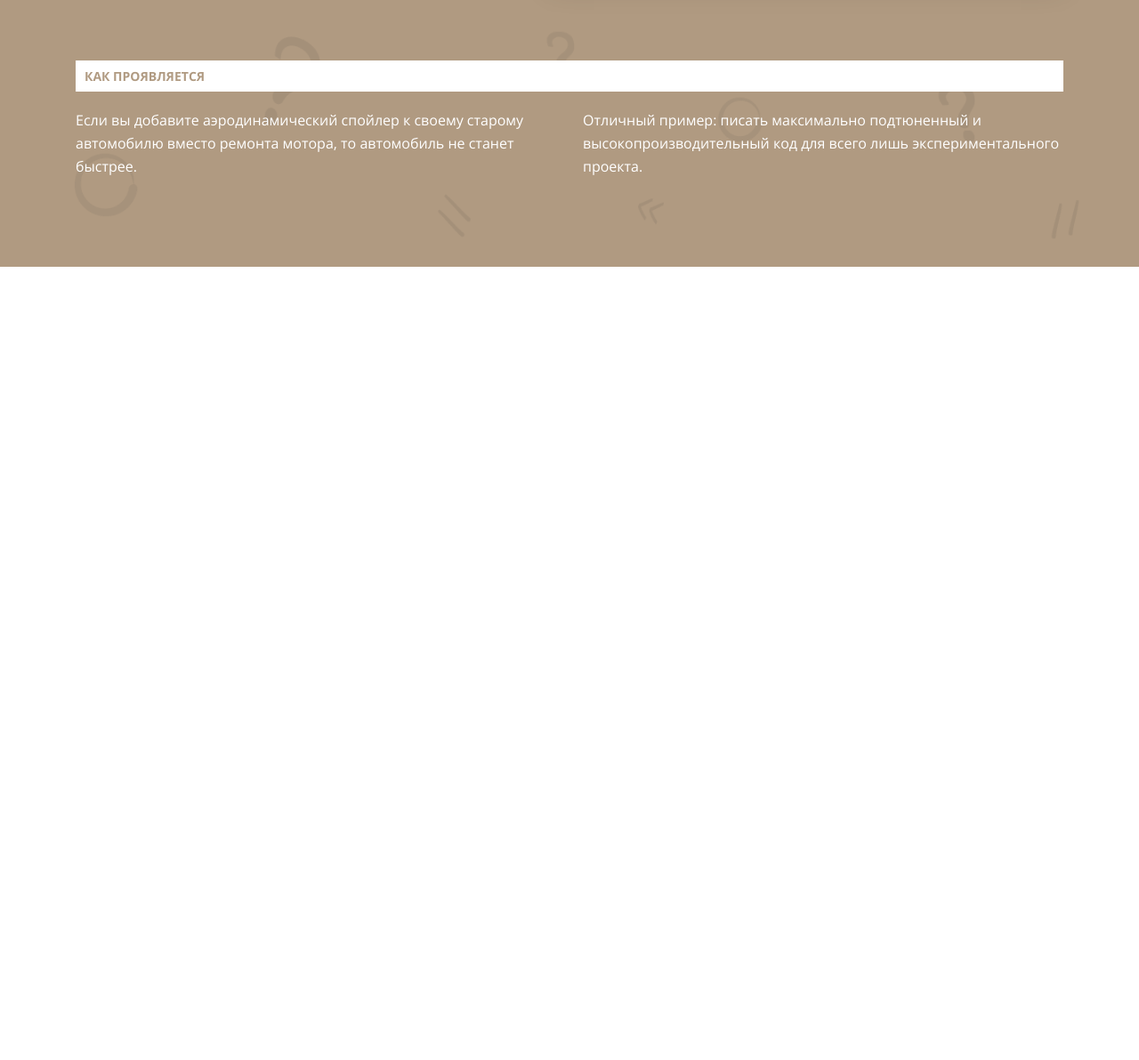
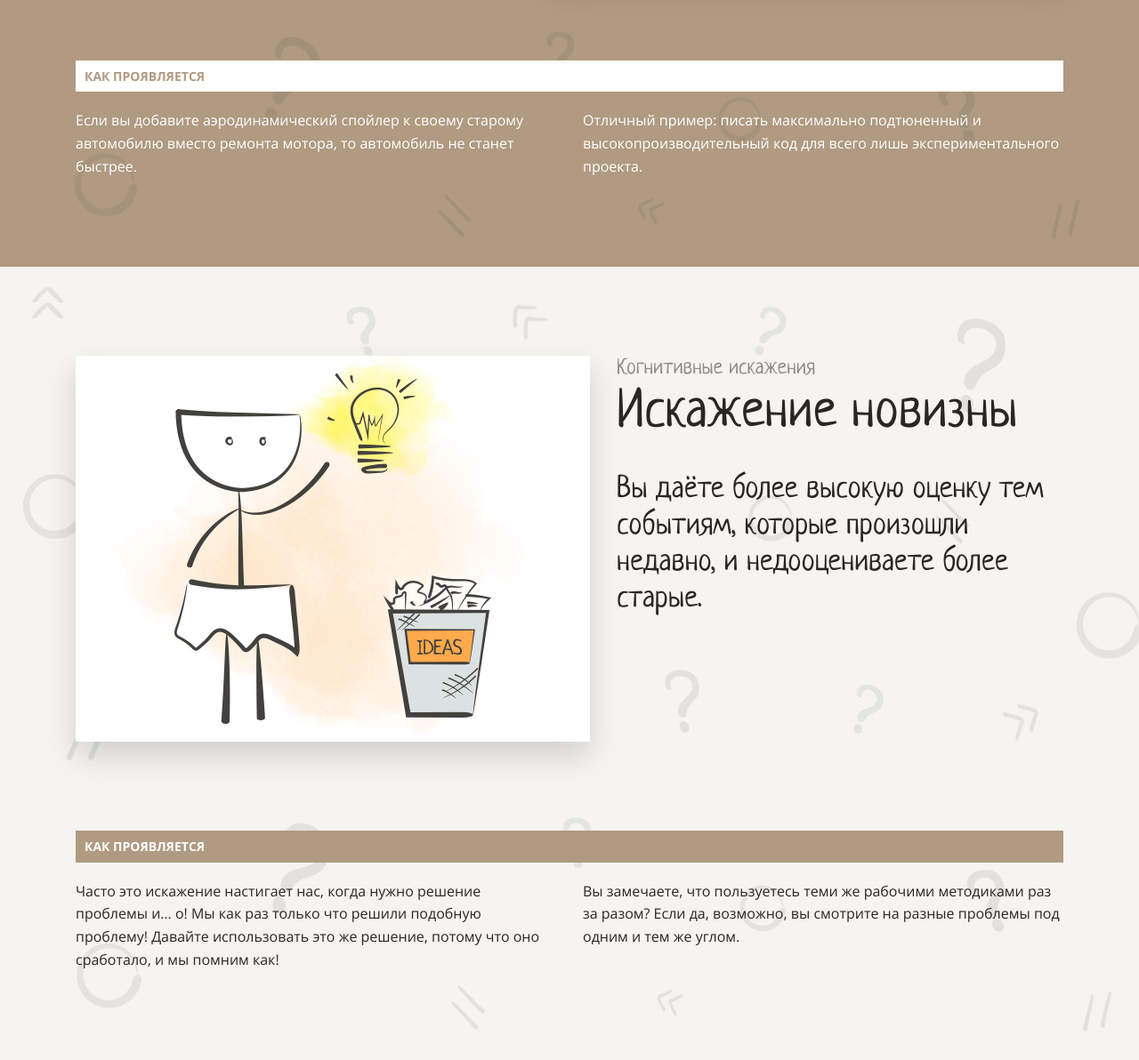
Before and after one commit to kzhvnkv/layout-designer-project-lvl1, a website: page src/index.html in a window 1280 px wide. Shown: the part 4236-5428 px from the top of the page at 89% size. Before the commit the page ends 4536 px from the top, so only its background shows below. Drawn offline with Linux system fonts and the light colour scheme.

Commit message:
distortion-of-novelty

```diff
--- a/src/index.html
+++ b/src/index.html
@@ -39,7 +39,6 @@
             </div>
         </div>
     </section>
-
 
     <section class="section section--no-before navigation" id="navigation">
         <div class="container">
@@ -96,7 +95,6 @@
         </div>
     </section>
 
-
     <section class="section ikea-effect effects" id="ikea-effect">
         <div class="container">
             <div class="section__main">
@@ -121,7 +119,6 @@
             </div>
         </div>
     </section>
-
 
     <section class="section premature-optimization effects effects--dark" id="premature-optimization">
         <div class="container">
@@ -148,5 +145,30 @@
         </div>
     </section>
 
+    <section class="section distortion-of-novelty effects" id="distortion-of-novelty">
+        <div class="container">
+            <div class="section__main">
+                <div class="section__left">
+                    <img class="section__image" src="../src/images/3.png" alt="Искажение новизны">
+                </div>
+                <div class="section__right">
+                    <div class="effects__caption">Когнитивные искажения</div>
+                    <h2 class="effects__title h2">Искажение новизны</h2>
+                    <p class="effects__description h3">
+                        Вы даёте более высокую оценку тем событиям, которые произошли недавно, и недооцениваете более старые.
+                    </p>
+                </div>
+
+            </div>
+            <div class="section__footer">
+                <h3 class="effects__footer-caption caption">Как проявляется</h3>
+                <div class="section__cols cols">
+                    <p class="section__text cols__break">Часто это искажение настигает нас, когда нужно решение проблемы и… о! Мы как раз только что решили подобную проблему! Давайте использовать это же решение, потому что оно сработало, и мы помним как!</p>
+                    <p class="section__text">Вы замечаете, что пользуетесь теми же рабочими методиками раз за разом? Если да, возможно, вы смотрите на разные проблемы под одним и тем же углом.</p>
+                </div>
+            </div>
+        </div>
+    </section>
+
 </body>
 </html>
```
